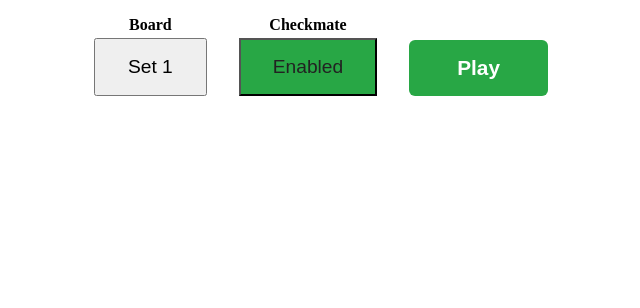
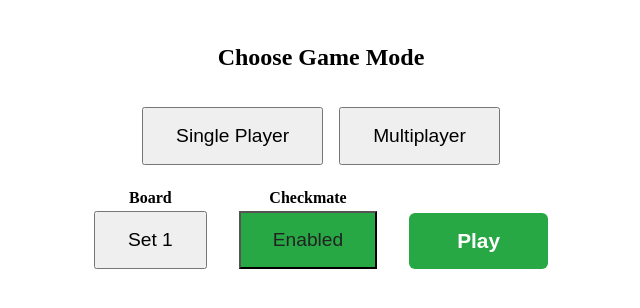
Before and after one commit to AojiroYT/UCTT, a website: page Uchesstactoe-online/public/index-online.html in a window 1280 px wide. Shown: the whole page, without its empty margins (319-959 px from the left). Drawn offline with nearby package versions, Linux system fonts and the light colour scheme; no server answers.

Commit message:
Update index-online.html

```diff
--- a/Uchesstactoe-online/public/index-online.html
+++ b/Uchesstactoe-online/public/index-online.html
@@ -160,6 +160,13 @@
 
 </head>
 <body>
+    <div id="modeSelect" style="display:flex;flex-direction:column;align-items:center;gap:16px;margin:24px 0;">
+      <h2>Choose Game Mode</h2>
+      <div style="display:flex;gap:16px;">
+        <button id="singleModeBtn" style="font-size:1.2em;padding:16px 32px;">Single Player</button>
+        <button id="multiModeBtn" style="font-size:1.2em;padding:16px 32px;">Multiplayer</button>
+      </div>
+    </div>
     <div id="lobby" style="display:none;flex-direction:column;align-items:center;gap:16px;margin:24px 0;">
       <h2>Multiplayer Lobby</h2>
       <div style="display:flex;gap:16px;">
```
